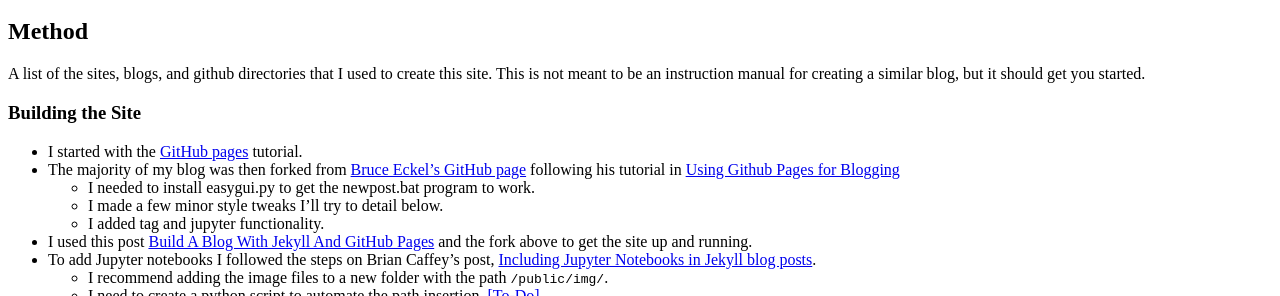
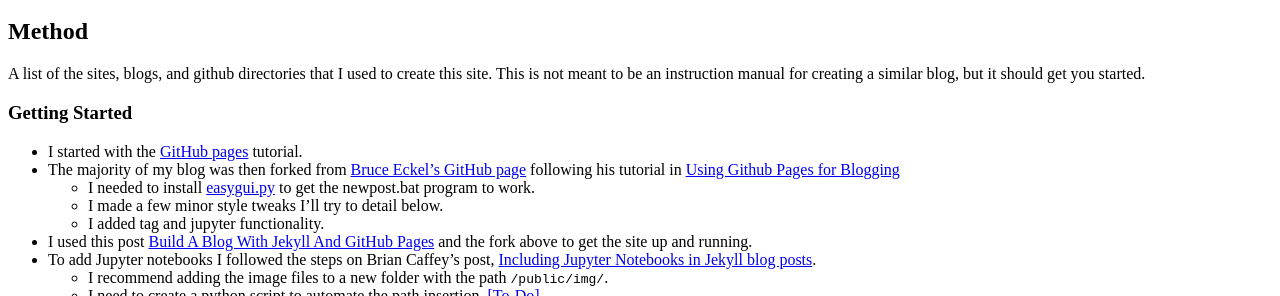
Before and after one commit to stembl/stembl.github.io, a Jekyll site: the page built from _posts/2016-12-08-creating-a-github-blog-and-sharing-jupyter-notebooks.md, in a window 1280 px wide and 1400 px high, scrolled down 441 px. Shown: the part 250-546 px from the top of the window. Built offline with Jekyll 4.4.1, drawn with Linux system fonts in a browser that asks for light colours; comment, search, counter and statistics services are not loaded; some of the changed text lies outside the part shown.

```diff
--- a/_includes/disqus.html
+++ b/_includes/disqus.html
@@ -1,7 +1,7 @@
 <div id="disqus_thread"></div>
 <script type="text/javascript">
     /* * * CONFIGURATION VARIABLES: EDIT BEFORE PASTING INTO YOUR WEBPAGE * * */
-    var disqus_shortname = 'naturaldesign'; // required: replace example with your forum shortname
+    var disqus_shortname = 'natdes'; // required: replace example with your forum shortname
     var disqus_identifier = "{{ site.disqusid }}{{ page.url | replace:'index.html','' }}";
 
     /* * * DON'T EDIT BELOW THIS LINE * * */
--- a/_posts/2016-12-08-creating-a-github-blog-and-sharing-jupyter-notebooks.md
+++ b/_posts/2016-12-08-creating-a-github-blog-and-sharing-jupyter-notebooks.md
@@ -26,10 +26,10 @@ I had the following goals in mind while trying to piece together this blog.
 ## Method
 A list of the sites, blogs, and github directories that I used to create this site. This is not meant to be an instruction manual for creating a similar blog, but it should get you started.
 
-### Building the Site
+### Getting Started
 * I started with the [GitHub pages](https://pages.github.com/) tutorial.
 * The majority of my blog was then forked from [Bruce Eckel's GitHub page](https://github.com/BruceEckel/BruceEckel.github.io) following his tutorial in [Using Github Pages for Blogging](http://bruceeckel.github.io/2014/11/19/using-github-pages/)
-	* I needed to install easygui.py to get the newpost.bat program to work.
+	* I needed to install [easygui.py](http://easygui.sourceforge.net/sourceforge_site_as_of_2014_11_21/download/version_0.96/index.html#installingEasyguiOnWindows) to get the newpost.bat program to work.
 	* I made a few minor style tweaks I'll try to detail below.
 	* I added tag and jupyter functionality.
 * I used this post [Build A Blog With Jekyll And GitHub Pages](https://www.smashingmagazine.com/2014/08/build-blog-jekyll-github-pages/) and the fork above to get the site up and running.
@@ -44,6 +44,8 @@ A list of the sites, blogs, and github directories that I used to create this si
 	* For the links on the Category and Tag pages, I needed to use `<code>` instead of `<small>`.
 	* <script src="https://gist.github.com/stembl/b3e10eb14fbaf0429a4b831889ec6c48.js"></script>
 	* Finally, I commented out the header used in the index to minimize clutter on the front page.
+	* I need to modify the newpost.bat to include tags and categories. [[To-Do]](/todo/)
+	* I would like to add icons for categories, tags, email, linked, and github. [[To-Do]](/todo/)
 
 
 ### Tips and Tricks
```
Also changed, not shown: other parts of _posts/2016-12-08-creating-a-github-blog-and-sharing-jupyter-notebooks.md (+2 -0 lines).
